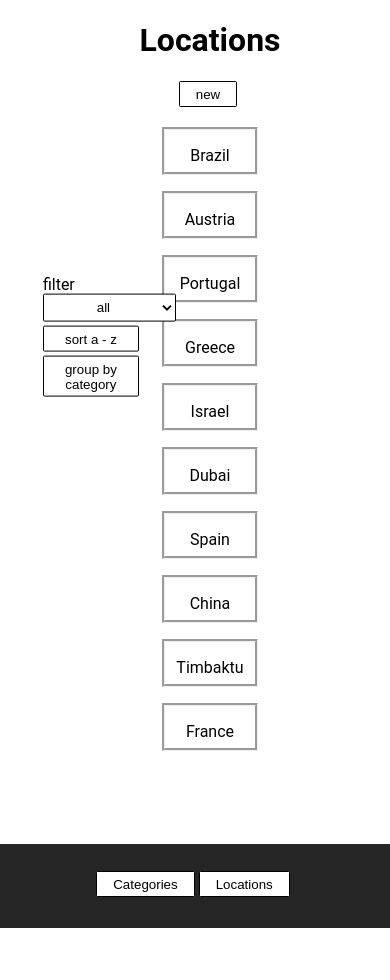
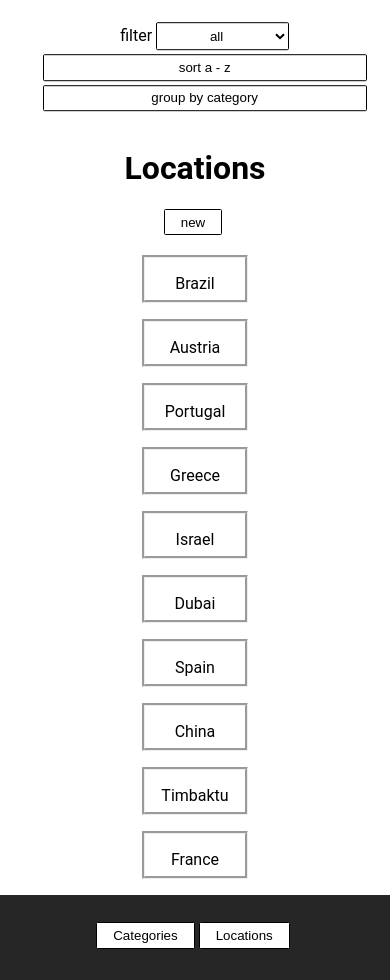
Before and after one commit to nivb52/welldone-7-1-2020, a React (Create React App) app: page / in a window 390 px wide. Before the commit the page ends 928 px from the top, so only its background shows below. Built offline with nearby package versions, Linux system fonts and the light colour scheme.

Commit message:
support smartphones

```diff
--- a/src/style/index.css
+++ b/src/style/index.css
@@ -22,7 +22,17 @@ body {
 
 .locations-page {
   display: grid;
-  grid-template-columns: 30px 5fr;
+  grid-template-rows: 1fr auto;
+}
+
+@media (min-width: 600px){
+  .locations-page {
+    grid-template-columns: 30px 5fr;
+  }
+  .locations-page .sidebar {
+    height: 100vh;
+    padding-top: 0
+  }
 }
 
 .locations-page .cards {
@@ -32,8 +42,8 @@ body {
   display: flex;
   flex-direction: column;
   justify-content: center;
+  padding-top: 10%;
   padding-left: 6vw;
-  height: 100vh;
   transform: translateY(-10%);
 }
 .locations-page .sidebar > * {
```
